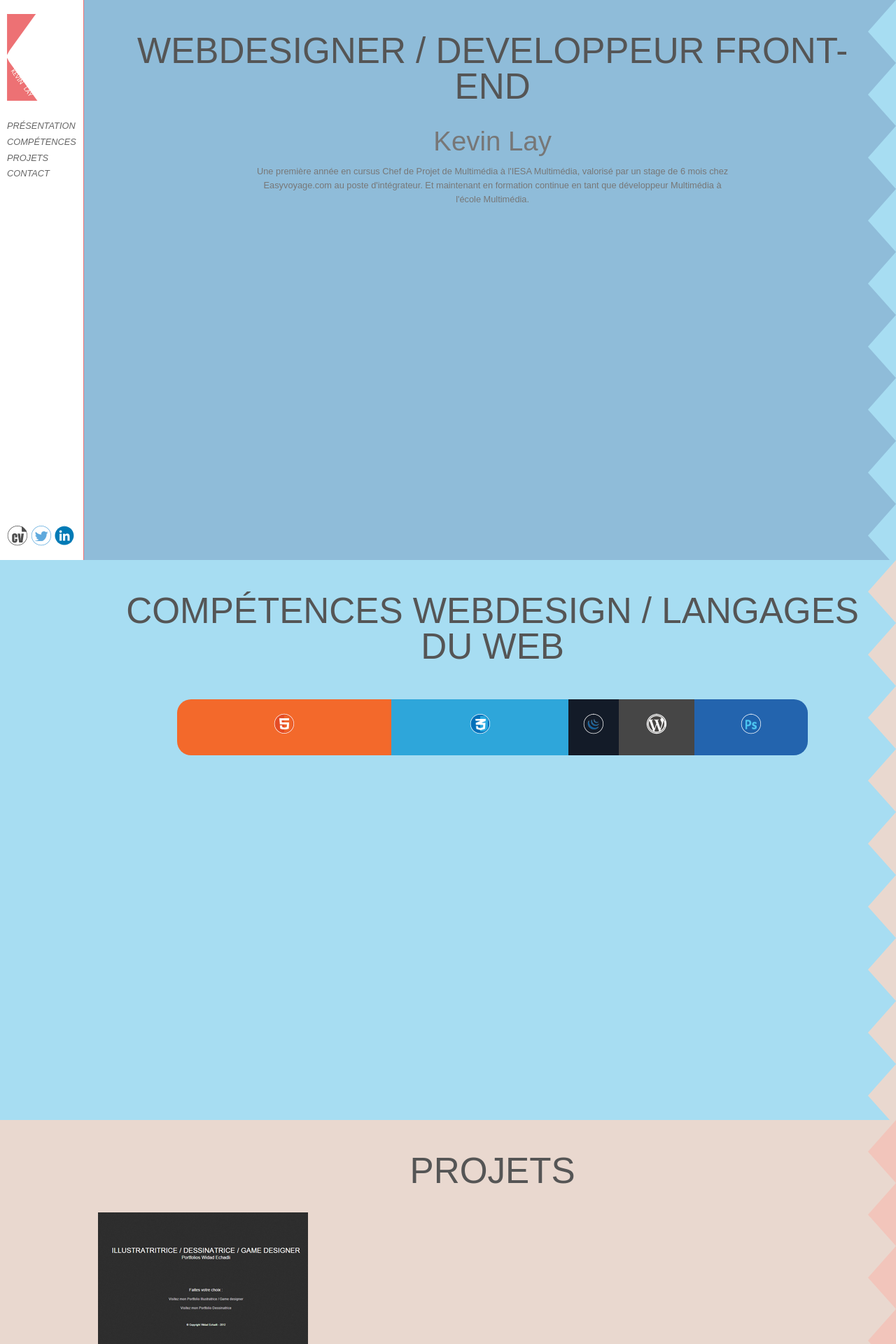
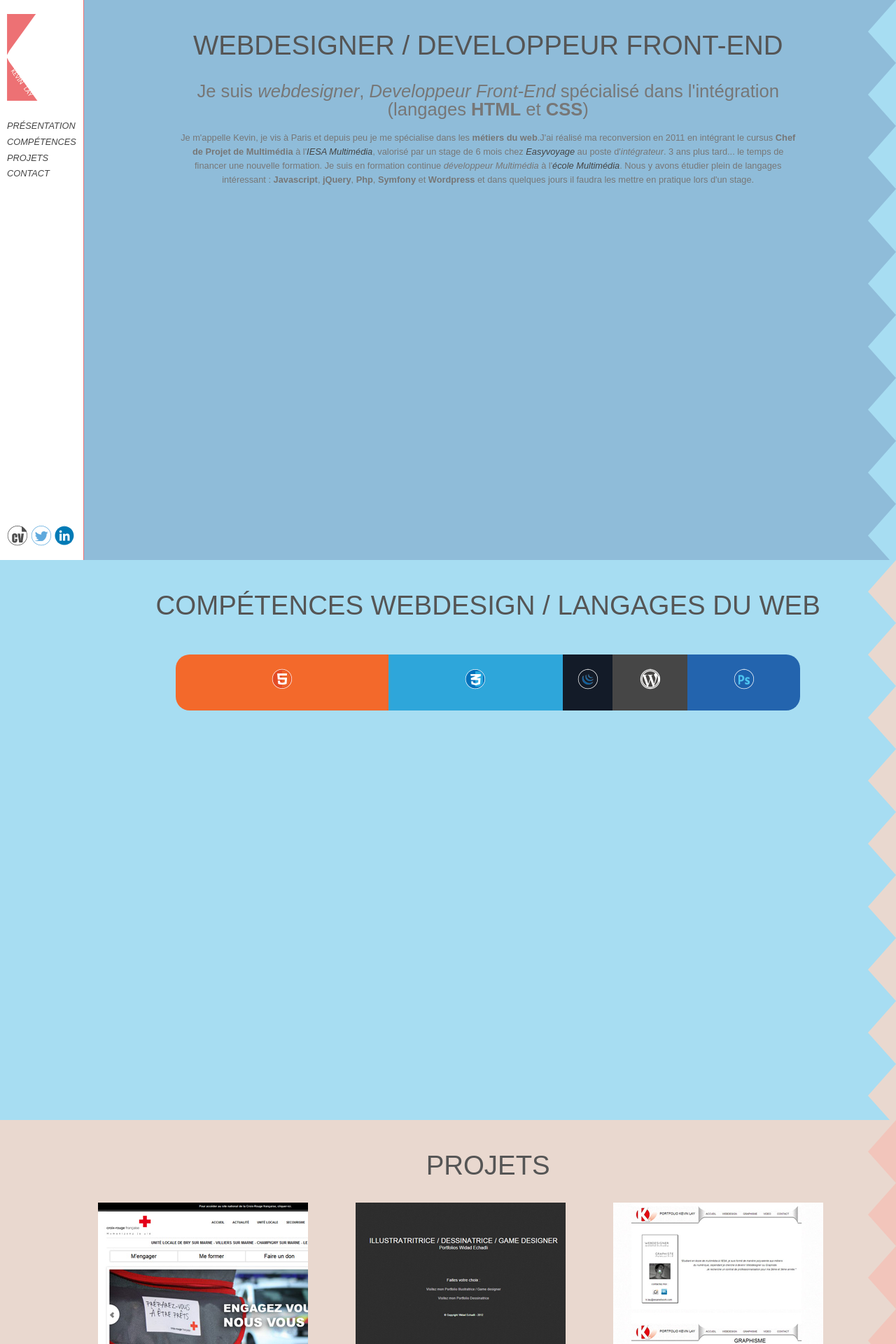
Before and after one commit to Oushiza/portfolio, a PHP site: page / in a window 1280 px wide. Shown: the top 1920 px of the page at 70% size. Run offline with PHP 8.4, Linux system fonts and the light colour scheme; some libraries are stand-ins or nearby versions.

Commit message:
rajout de projet

```diff
--- a/css/style.css
+++ b/css/style.css
@@ -6,11 +6,13 @@ body { margin: 0;}
 article.horizontalScroll { width: 100%; height: 100%; float: left; padding: 4% 2% 2%;}
 #presentation, #competences, #projets, #contact { position: relative;}
 
-h1 { margin: 2% auto; font-size: 2em; text-align: center; text-transform: uppercase; color: #555;}
-h2 { margin: 1%; font-size: 1.4em; text-align: center}
+h1 { margin: 2% auto; font-size: 1.5em; text-align: center; text-transform: uppercase; color: #555;}
+h2 { margin: 1%; font-size: 1.2em; text-align: center}
 p { line-height: 20px;}
-a { color: #666; font-style: italic; text-decoration: none; transition: color 0.4s ease-in-out;}
+a { color: #444; font-style: italic; text-decoration: none; transition: color 0.4s ease-in-out;}
 a:hover, input[type=submit]:hover { color:#000;}
+strong { font-weight: bold;}
+em { font-style: italic;}
 
 header { position: fixed; z-index: 9999; width: 100%; padding: 5px; background-color: #fff; text-align: center;}
 header a img { display: none;}
@@ -46,10 +48,10 @@ Screen larger 480px
 
 @media screen and (min-width:480px){
 
-    article.horizontalScroll { padding: 1% 1% 1% 140px;}
+    article.horizontalScroll { padding: 1% 2% 1% 140px;}
 
-    h1 { margin: 3%; font-size: 4vw;}
-    h2 { margin: 2%; font-size: 3vw;}
+    h1 { margin: 3%; font-size: 2em;}
+    h2 { margin: 2%; font-size: 1.5em;}
 
     header { width: auto; height: 100%; padding: 20px 10px; background-color: #fff; border-right: 1px solid #ed7174; text-align: left; text-transform: uppercase;}
     header a img { display: block; margin-bottom: 30px;}
@@ -60,7 +62,7 @@ Screen larger 480px
     header aside a.twitter { background-position: 50% -145px;}
     header aside a.link { background-position: 50% -174px;}
 
-    #presentation div { width: 60%; margin: 0 auto; text-align: center;}
+    #presentation div { width: 80%; margin: 0 auto; text-align: center;}
     #presentation img { display: inline-block;}
 
     #contact #mailTo { padding: 1% 2%; text-align: center;}
@@ -73,6 +75,9 @@ Screen larger 720px
 **************************************************************************/
 
 @media screen and (min-width:720px){
+
+    h1 { font-size: 3em;}
+    h2 { font-size: 2em;}
 
     #presentation:after, #competences:after, #projets:after, #contact:after {  position: absolute; content: ""; top:0; right: 0; width: 40px; height: 100%;}
     #presentation:after { background: url('../img/spriteBordureCategories.png');}
@@ -88,5 +93,6 @@ Screen larger 720px
     #competences .skill .ps { width: 18%; background-color: #2364ae; border-radius: 0 20px 20px 0;}
 
     #projets:after { background: url('../img/spriteBordureCategories.png') 40px top;}
-    #projets figure img { display: block;}
+    #projets figure { display: inline-block; vertical-align: top; width: 33%;}
+    #projets figure img { display: block; max-width: 100%; margin-bottom: 1%;}
 }
--- /dev/null
+++ b/google1721dbc4e642741d.html
@@ -0,0 +1 @@
+google-site-verification: google1721dbc4e642741d.html
--- a/index.php
+++ b/index.php
@@ -4,7 +4,7 @@
     <meta charset="utf-8" />
     <meta http-equiv="X-UA-Compatible" content="IE=edge,chrome=1" />
     <title>Portfolio de Kevin Lay Webdesigner / Developpeur Front-End.</title>
-    <meta name="description" content="Portfolio de Kevin Lay Webdesigner / Developpeur Front-End." />
+    <meta name="description" content="Ce site présente aussi bien mon parcours que mes compétences et mes travaux en tant que webdesigner et developpeur Front-End. Je suis aujourd'hui étudiant à l'école Multimédia." />
     <meta name="author" content="Kevin Lay" />
     <meta name="viewport" content="width=device-height; max-scale=1.0" />
     <link rel="icon" type="image/png" href="img/favicon.png" />
@@ -33,8 +33,8 @@
         <article id="presentation" class="horizontalScroll">
             <h1>Webdesigner / Developpeur Front-End</h1>
             <div>
-                <h2>Kevin Lay</h2>
-                <p>Une première année en cursus Chef de Projet de Multimédia à l'IESA Multimédia, valorisé par un stage de 6 mois chez Easyvoyage.com au poste d'intégrateur. Et maintenant en formation continue en tant que développeur Multimédia à l'école Multimédia.</p>
+                <h2>Je suis <em>webdesigner</em>, <em>Developpeur Front-End</em> spécialisé dans l'intégration (langages <strong>HTML</strong> et <strong>CSS</strong>)</h2>
+                <p>Je m'appelle Kevin, je vis à Paris et depuis peu je me spécialise dans les <strong>métiers du web</strong>.J'ai réalisé ma reconversion en 2011 en intégrant le cursus <strong>Chef de Projet de Multimédia</strong> à l'<a href="http://www.iesamultimedia.fr/formation/cycle-bachelor-chef-projet-multimedia" title="Lien vers la formation de chef de projet multimédia à l'IESA Multimédia">IESA Multimédia</a>, valorisé par un stage de 6 mois chez <a href="http://www.easyvoyage.com/" title="Lien vers le site comparatif de voyage, easyvoyage.com">Easyvoyage</a> au poste d'<em>intégrateur</em>. 3 ans plus tard... le temps de financer une nouvelle formation. Je suis en formation continue <em>développeur Multimédia</em> à l'<a href="https://www.ecole-multimedia.com/formation-continue/internet-web-multimedia/informatique-multimedia-2/developpeur-web" title"Lien vers la formation continue de developpeut Multimédia à l'école Multimédia">école Multimédia</a>. Nous y avons étudier plein de langages intéressant : <strong>Javascript</strong>, <strong>jQuery</strong>, <strong>Php</strong>, <strong>Symfony</strong> et <strong>Wordpress</strong> et dans quelques jours il faudra les mettre en pratique lors d'un stage.</p>
             </div>
         </article>
         <article id="competences" class="horizontalScroll">
@@ -60,11 +60,15 @@
         <article id="projets" class="horizontalScroll">
         	<h1>Projets</h1>
             <figure>
-                <a href="http://www.iesanetwork.com/w.echadli/" title="Lien redirigeant vers le site de Widad Echadli"><img src="img/projets/portfolio_we.jpg" alt="Image de présentation du projet de portfolio de Widad Echadli" /></a>
+            	<img src="img/projets/crf.jpg" alt="Image de présentation du site locale de la croix-rouge Villiers/Bry/plessis" />
+                <figcaption>► Site locale de la croix-rouge en cours de déploiement.</a></figcaption>
+            </figure><!--
+		--><figure>
+			<img src="img/projets/portfolio_we.jpg" alt="Image de présentation du projet de portfolio de Widad Echadli" />
                 <figcaption>► <a href="http://www.iesanetwork.com/w.echadli/" title="Lien redirigeant vers le site de Widad Echadli">Projet de portfolio de Widad Echadli</a></figcaption>
             </figure><!--
 		--><figure>
-                <a href="http://www.iesanetwork.com/k.lay/" title="Lien redirigeant vers le premier portfolio de Kevin Lay Webdesigner / Developpeur Front-End"><img src="img/projets/folio.jpg" alt="Image de présentation du premier portfolio de Kevin Lay Webdesigner / Developpeur Front-End réalisé en 1ère année à l'IESA Multimédia" /></a>
+                <img src="img/projets/folio.jpg" alt="Image de présentation du premier portfolio de Kevin Lay Webdesigner / Developpeur Front-End réalisé en 1ère année à l'IESA Multimédia" />
                 <figcaption>► <a href="http://www.iesanetwork.com/k.lay/" title="Lien redirigeant vers le premier portfolio de Kevin Lay Webdesigner / Developpeur Front-End">Premier portfolio de Kevin Lay Webdesigner / Developpeur Front-End réalisé en 1ère année à l'IESA Multimédia</a></figcaption>
             </figure>
         </article>
```
Also changed, not shown: img/projets/crf.jpg (added), img/projets/foliowe.jpg (deleted).
